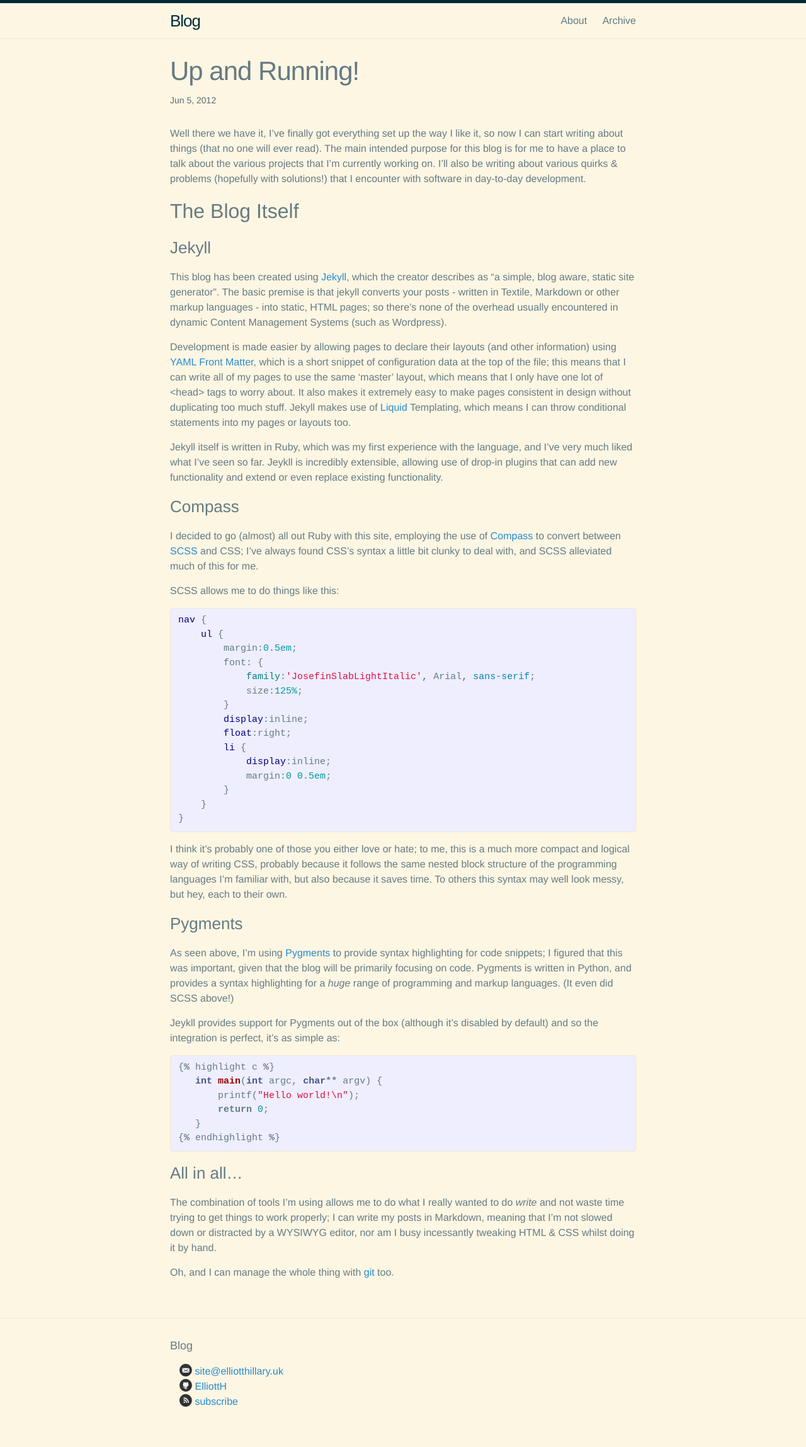
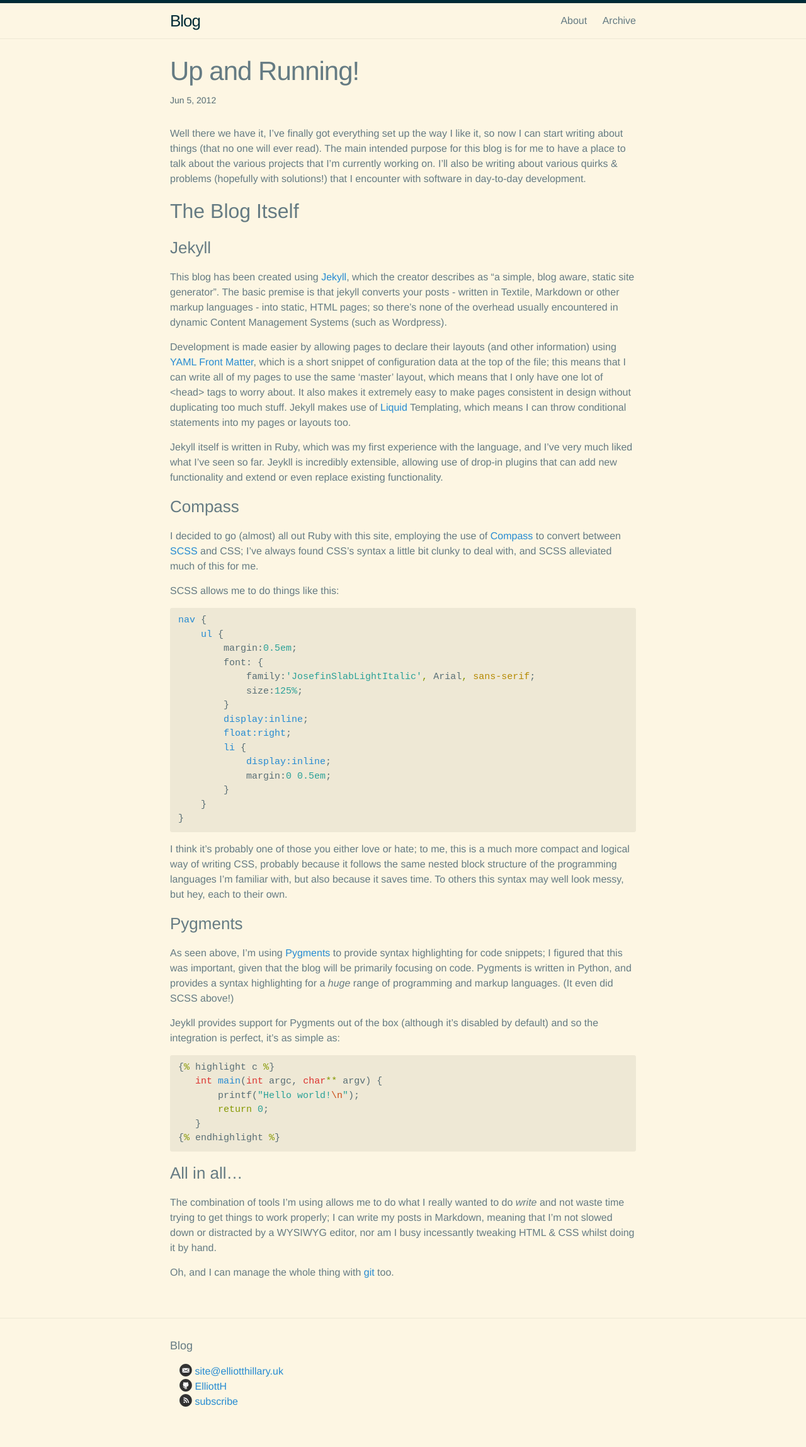
Before and after one commit to ElliottH/elliotth.github.io, a Jekyll site: the page built from _posts/2012-06-05-up-and-running.md, in a window 1280 px wide. Shown: the whole page at 63% size. Built offline with Jekyll 4.4.1, drawn with Linux system fonts in a browser that asks for light colours.

Commit message:
And syntax highlighting recolour.

```diff
--- a/_sass/_base.scss
+++ b/_sass/_base.scss
@@ -130,7 +130,7 @@
     font-size: 15px;
     border: 1px solid $grey-color-light;
     border-radius: 3px;
-    background-color: #eef;
+    background-color: $base2;
 }
 
 code {
--- a/_sass/_syntax-highlighting.scss
+++ b/_sass/_syntax-highlighting.scss
@@ -2,66 +2,73 @@
  * Syntax highlighting styles
  */
 .highlight {
-    background: #fff;
-    @extend %vertical-rhythm;
-
-    .c     { color: #998; font-style: italic } // Comment
-    .err   { color: #a61717; background-color: #e3d2d2 } // Error
-    .k     { font-weight: bold } // Keyword
-    .o     { font-weight: bold } // Operator
-    .cm    { color: #998; font-style: italic } // Comment.Multiline
-    .cp    { color: #999; font-weight: bold } // Comment.Preproc
-    .c1    { color: #998; font-style: italic } // Comment.Single
-    .cs    { color: #999; font-weight: bold; font-style: italic } // Comment.Special
-    .gd    { color: #000; background-color: #fdd } // Generic.Deleted
-    .gd .x { color: #000; background-color: #faa } // Generic.Deleted.Specific
-    .ge    { font-style: italic } // Generic.Emph
-    .gr    { color: #a00 } // Generic.Error
-    .gh    { color: #999 } // Generic.Heading
-    .gi    { color: #000; background-color: #dfd } // Generic.Inserted
-    .gi .x { color: #000; background-color: #afa } // Generic.Inserted.Specific
-    .go    { color: #888 } // Generic.Output
-    .gp    { color: #555 } // Generic.Prompt
-    .gs    { font-weight: bold } // Generic.Strong
-    .gu    { color: #aaa } // Generic.Subheading
-    .gt    { color: #a00 } // Generic.Traceback
-    .kc    { font-weight: bold } // Keyword.Constant
-    .kd    { font-weight: bold } // Keyword.Declaration
-    .kp    { font-weight: bold } // Keyword.Pseudo
-    .kr    { font-weight: bold } // Keyword.Reserved
-    .kt    { color: #458; font-weight: bold } // Keyword.Type
-    .m     { color: #099 } // Literal.Number
-    .s     { color: #d14 } // Literal.String
-    .na    { color: #008080 } // Name.Attribute
-    .nb    { color: #0086B3 } // Name.Builtin
-    .nc    { color: #458; font-weight: bold } // Name.Class
-    .no    { color: #008080 } // Name.Constant
-    .ni    { color: #800080 } // Name.Entity
-    .ne    { color: #900; font-weight: bold } // Name.Exception
-    .nf    { color: #900; font-weight: bold } // Name.Function
-    .nn    { color: #555 } // Name.Namespace
-    .nt    { color: #000080 } // Name.Tag
-    .nv    { color: #008080 } // Name.Variable
-    .ow    { font-weight: bold } // Operator.Word
-    .w     { color: #bbb } // Text.Whitespace
-    .mf    { color: #099 } // Literal.Number.Float
-    .mh    { color: #099 } // Literal.Number.Hex
-    .mi    { color: #099 } // Literal.Number.Integer
-    .mo    { color: #099 } // Literal.Number.Oct
-    .sb    { color: #d14 } // Literal.String.Backtick
-    .sc    { color: #d14 } // Literal.String.Char
-    .sd    { color: #d14 } // Literal.String.Doc
-    .s2    { color: #d14 } // Literal.String.Double
-    .se    { color: #d14 } // Literal.String.Escape
-    .sh    { color: #d14 } // Literal.String.Heredoc
-    .si    { color: #d14 } // Literal.String.Interpol
-    .sx    { color: #d14 } // Literal.String.Other
-    .sr    { color: #009926 } // Literal.String.Regex
-    .s1    { color: #d14 } // Literal.String.Single
-    .ss    { color: #990073 } // Literal.String.Symbol
-    .bp    { color: #999 } // Name.Builtin.Pseudo
-    .vc    { color: #008080 } // Name.Variable.Class
-    .vg    { color: #008080 } // Name.Variable.Global
-    .vi    { color: #008080 } // Name.Variable.Instance
-    .il    { color: #099 } // Literal.Number.Integer.Long
+    .lineno { color: $base1 } /* Line Numbers */
+    .c { color: $base1 } /* Comment */
+    .err { color: $base01 } /* Error */
+    .g { color: $base01 } /* Generic */
+    .k { color: $green } /* Keyword */
+    .l { color: $base01 } /* Literal */
+    .n { color: $base01 } /* Name */
+    .o { color: $green } /* Operator */
+    .x { color: $orange } /* Other */
+    .p { color: $base01 } /* Punctuation */
+    .cm { color: $base1 } /* Comment.Multiline */
+    .cp { color: $green } /* Comment.Preproc */
+    .c1 { color: $base1 } /* Comment.Single */
+    .cs { color: $green } /* Comment.Special */
+    .gd { color: $cyan } /* Generic.Deleted */
+    .ge { color: $base01; font-style: italic } /* Generic.Emph */
+    .gr { color: $red } /* Generic.Error */
+    .gh { color: $orange } /* Generic.Heading */
+    .gi { color: $green } /* Generic.Inserted */
+    .go { color: $base01 } /* Generic.Output */
+    .gp { color: $base01 } /* Generic.Prompt */
+    .gs { color: $base01; font-weight: bold } /* Generic.Strong */
+    .gu { color: $orange } /* Generic.Subheading */
+    .gt { color: $base01 } /* Generic.Traceback */
+    .kc { color: $orange } /* Keyword.Constant */
+    .kd { color: $blue } /* Keyword.Declaration */
+    .kn { color: $green } /* Keyword.Namespace */
+    .kp { color: $green } /* Keyword.Pseudo */
+    .kr { color: $blue } /* Keyword.Reserved */
+    .kt { color: $red } /* Keyword.Type */
+    .ld { color: $base01 } /* Literal.Date */
+    .m { color: $cyan } /* Literal.Number */
+    .s { color: $cyan } /* Literal.String */
+    .na { color: $base01 } /* Name.Attribute */
+    .nb { color: $yellow } /* Name.Builtin */
+    .nc { color: $blue } /* Name.Class */
+    .no { color: $orange } /* Name.Constant */
+    .nd { color: $blue } /* Name.Decorator */
+    .ni { color: $orange } /* Name.Entity */
+    .ne { color: $orange } /* Name.Exception */
+    .nf { color: $blue } /* Name.Function */
+    .nl { color: $base01 } /* Name.Label */
+    .nn { color: $base01 } /* Name.Namespace */
+    .nx { color: $base01 } /* Name.Other */
+    .py { color: $base01 } /* Name.Property */
+    .nt { color: $blue } /* Name.Tag */
+    .nv { color: $blue } /* Name.Variable */
+    .ow { color: $green } /* Operator.Word */
+    .w { color: $base01 } /* Text.Whitespace */
+    .mf { color: $cyan } /* Literal.Number.Float */
+    .mh { color: $cyan } /* Literal.Number.Hex */
+    .mi { color: $cyan } /* Literal.Number.Integer */
+    .mo { color: $cyan } /* Literal.Number.Oct */
+    .sb { color: $base1 } /* Literal.String.Backtick */
+    .sc { color: $cyan } /* Literal.String.Char */
+    .sd { color: $base01 } /* Literal.String.Doc */
+    .s2 { color: $cyan } /* Literal.String.Double */
+    .se { color: $orange } /* Literal.String.Escape */
+    .sh { color: $base01 } /* Literal.String.Heredoc */
+    .si { color: $cyan } /* Literal.String.Interpol */
+    .sx { color: $cyan } /* Literal.String.Other */
+    .sr { color: $red } /* Literal.String.Regex */
+    .s1 { color: $cyan } /* Literal.String.Single */
+    .ss { color: $cyan } /* Literal.String.Symbol */
+    .bp { color: $blue } /* Name.Builtin.Pseudo */
+    .vc { color: $blue } /* Name.Variable.Class */
+    .vg { color: $blue } /* Name.Variable.Global */
+    .vi { color: $blue } /* Name.Variable.Instance */
+    .il { color: $cyan } /* Literal.Number.Integer.Long */
 }
```
